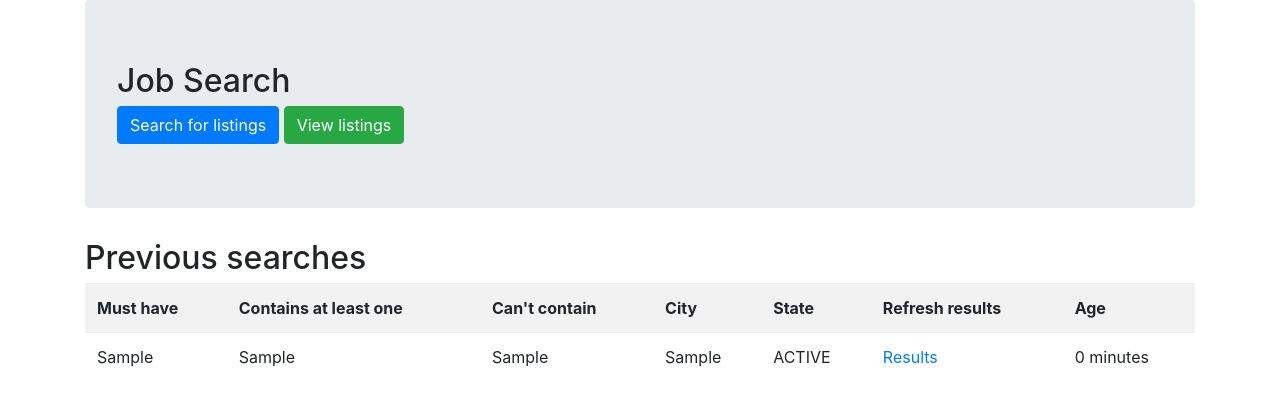
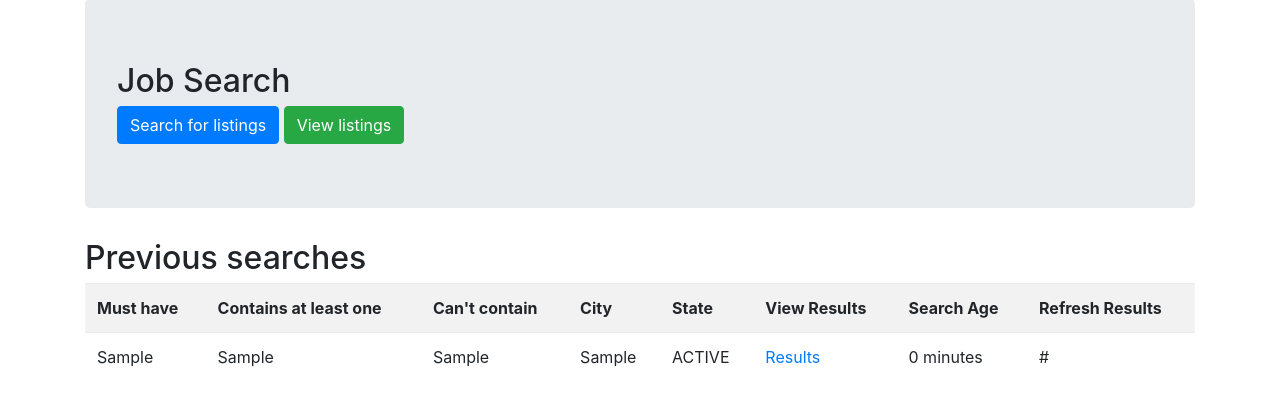
Before and after one commit to NoahLE/GMOOH, a Django app: page /indeed/ in a window 1280 px wide. Shown: the part 57-463 px from the top of the page. Run offline with Django 3.2, Linux system fonts and the light colour scheme; tables that the repository leaves empty hold one stand-in row (values such as "Sample post"); some libraries are stand-ins or nearby versions.

Commit message:
updated comments, made template easier to read, refactoring API script for the ability to refresh results

```diff
--- a/gmooh/gmooh/templates/indeed_api/index.html
+++ b/gmooh/gmooh/templates/indeed_api/index.html
@@ -22,8 +22,9 @@
       <th>Can't contain</th>
       <th>City</th>
       <th>State</th>
-      <th>Refresh results</th>
-      <th>Age</th>
+      <th>View Results</th>
+      <th>Search Age</th>
+      <th>Refresh Results</th>
     </tr>
     {% for search in searches %}
       <tr>
@@ -34,6 +35,7 @@
         <td>{{ search.state|upper }}</td>
         <td><a href="{% url 'indeed_api:results' %}">Results</a></td>
         <td>{{ search.url_updated|timesince }}</td>
+        <td>{% url '' %}</td>
       </tr>
     {% endfor %}
   </table>
--- a/gmooh/indeed_api/urls.py
+++ b/gmooh/indeed_api/urls.py
@@ -1,12 +1,13 @@
 from django.conf.urls import url
 from django.views.generic import TemplateView
 
-from .views import index, search, results, hide_listing
+from .views import index, search, results, hide_listing, update_listings
 
 app_name = 'indeed_api'
 urlpatterns = [
     url(r'^$', index, name='index'),
     url(r'^search/$', search, name='search'),
     url(r'^results/$', results, name='results'),
-    url(r'^hide/(?P<listing_pk>[0-9a-f-]+)/$', hide_listing, name='hide_listing')
+    url(r'^hide/(?P<listing_pk>[0-9a-f-]+)/$', hide_listing, name='hide_listing'),
+    url(r'^update/(?P<listing_pk>[0-9a-f-]+)/$', update_listings, name='update_listing')
 ]
--- a/gmooh/indeed_api/views.py
+++ b/gmooh/indeed_api/views.py
@@ -39,9 +39,11 @@
 
             form_data.url_for_api = form_data.build_url_job_search()
 
+            # If existing form, update
             if JobAPI.objects.filter(url_for_api=form_data.url_for_api).exists():
                 # Search already exists, update timestamp
                 form_data.url_updated()
+            # If new search, create
             else:
                 form_data.save()
                 return redirect(reverse("indeed_api:index"))
@@ -54,9 +56,6 @@
 
 
 def results(request):
-    # get newest listings, fresh off the press
-    api_main()
-
     # get all job listings
     jobs = JobPost.objects.filter(listing_hidden=False)
 
@@ -75,3 +74,10 @@
     listing.save()
 
     return HttpResponseRedirect(reverse('indeed:results'))
+
+
+def update_listings(request, listing_pk):
+    # get newest listings, fresh off the press
+    api_main()
+
+    return HttpResponseRedirect(reverse('indeed:results'))
```
Also changed, not shown: gmooh/indeed_api/utils/api_runner.py (+4 -4 lines).
